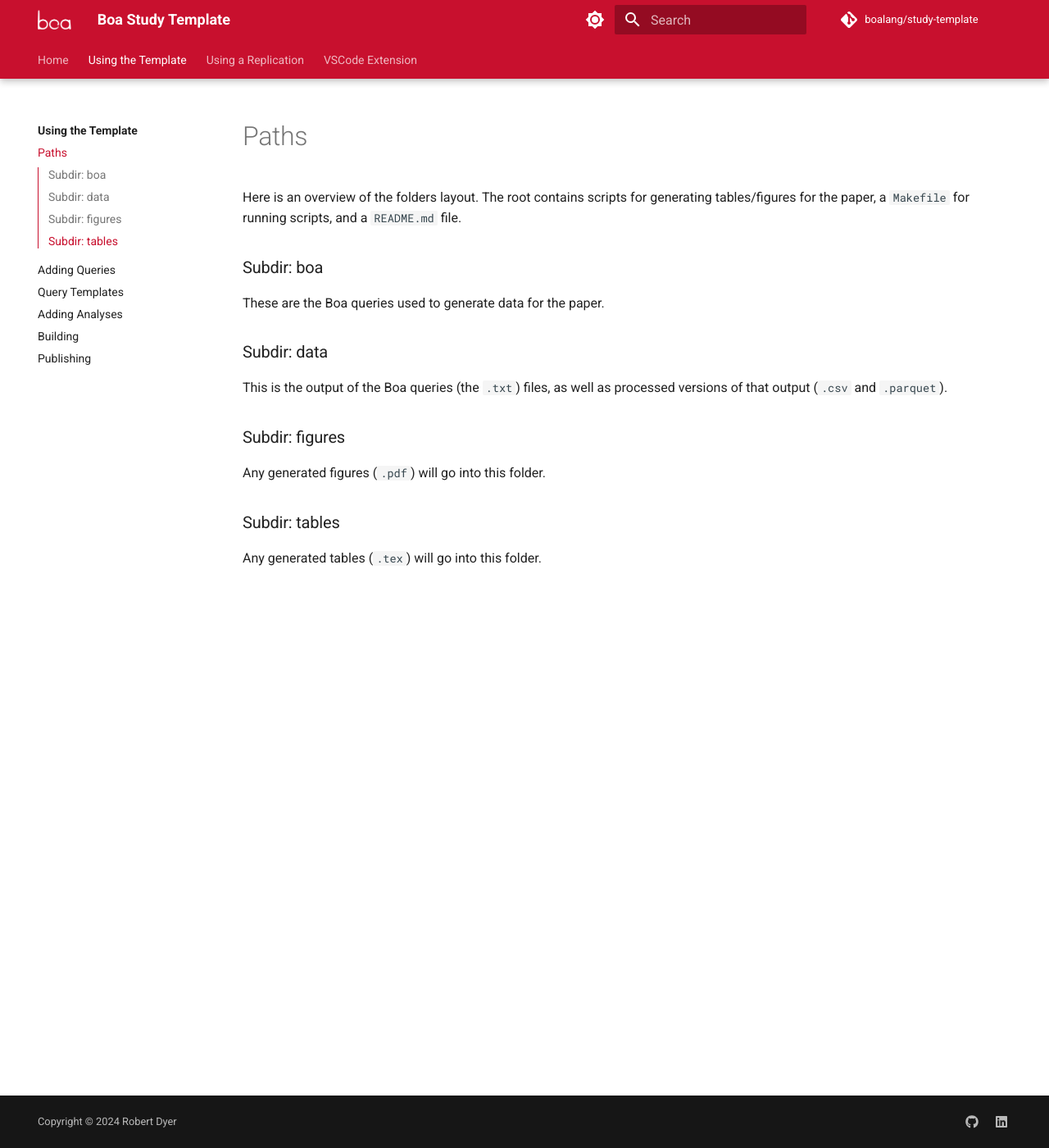
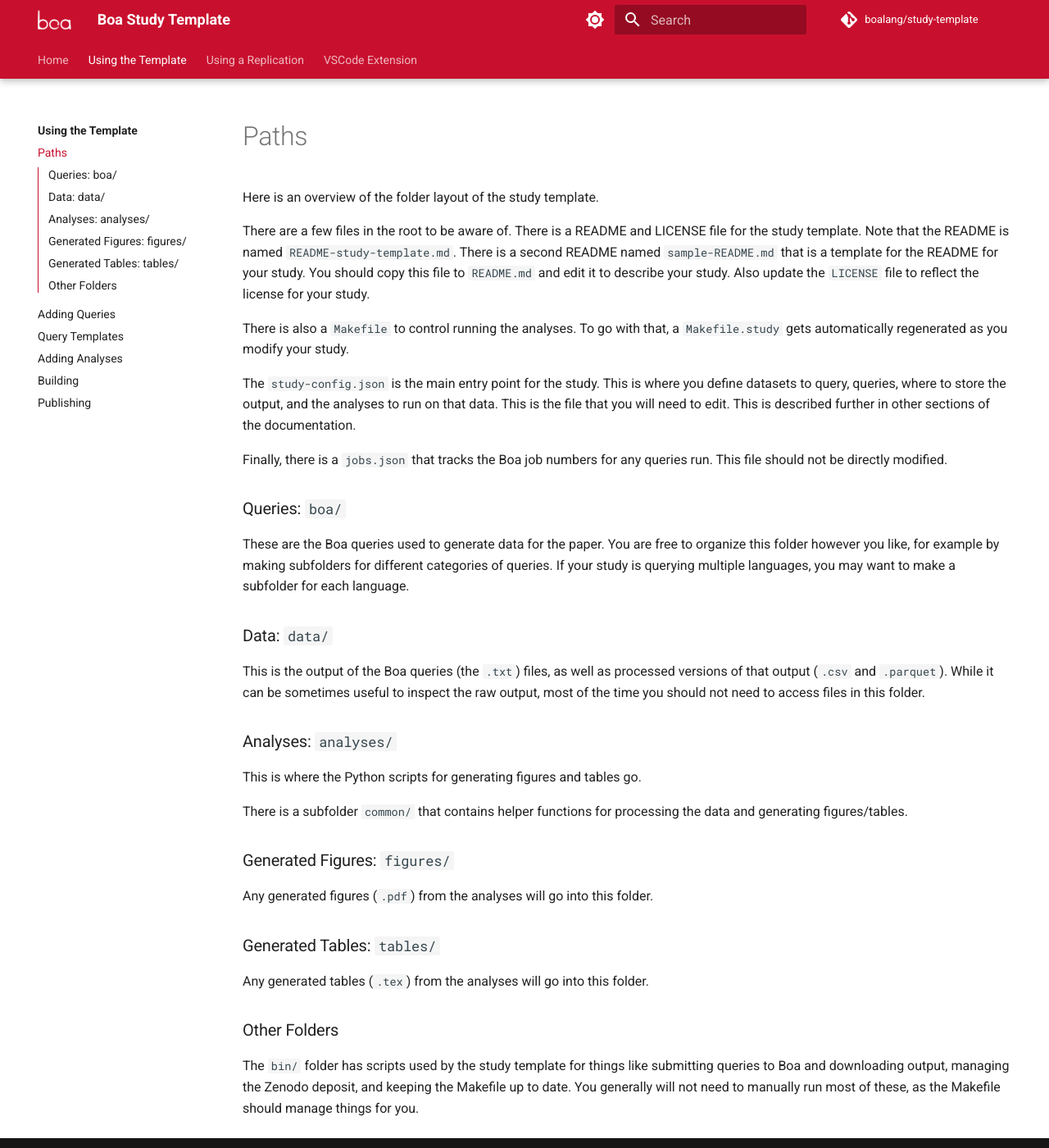
Before and after one commit to boalang/study-template, an MkDocs documentation site: the page built from docs/research/paths.md, in a window 1280 px wide and 1400 px high. Shown: the whole window at 82% size. Built offline with MkDocs 1.6.1 and Material for MkDocs 9.7.7, drawn with Linux system fonts in a browser that asks for light colours; comment, search, counter and statistics services are not loaded; the version menu is left out.

Commit message:
update paths

```diff
--- a/docs/research/paths.md
+++ b/docs/research/paths.md
@@ -1,16 +1,55 @@
-Here is an overview of the folders layout.  The root contains scripts for
-generating tables/figures for the paper, a `Makefile` for running scripts, and
-a `README.md` file.
+Here is an overview of the folder layout of the study template.
 
-### Subdir: boa
-These are the Boa queries used to generate data for the paper.
+There are a few files in the root to be aware of.  There is a README and
+LICENSE file for the study template.  Note that the README is named
+`README-study-template.md`.  There is a second README named `sample-README.md`
+that is a template for the README for your study.  You should copy this file to
+`README.md` and edit it to describe your study.  Also update the `LICENSE` file
+to reflect the license for your study.
 
-### Subdir: data
+There is also a `Makefile` to control running the analyses.  To go with that, a
+`Makefile.study` gets automatically regenerated as you modify your study.
+
+The `study-config.json` is the main entry point for the study.  This is where
+you define datasets to query, queries, where to store the output, and the
+analyses to run on that data.  This is the file that you will need to edit.
+This is described further in other sections of the documentation.
+
+Finally, there is a `jobs.json` that tracks the Boa job numbers for any queries
+run. This file should not be directly modified.
+
+### Queries: `boa/`
+
+These are the Boa queries used to generate data for the paper.  You are free to
+organize this folder however you like, for example by making subfolders for
+different categories of queries.  If your study is querying multiple languages,
+you may want to make a subfolder for each language.
+
+### Data: `data/`
+
 This is the output of the Boa queries (the `.txt`) files, as well as processed
-versions of that output (`.csv` and `.parquet`).
+versions of that output (`.csv` and `.parquet`).  While it can be sometimes
+useful to inspect the raw output, most of the time you should not need to
+access files in this folder.
 
-### Subdir: figures
-Any generated figures (`.pdf`) will go into this folder.
+### Analyses: `analyses/`
 
-### Subdir: tables
-Any generated tables (`.tex`) will go into this folder.
+This is where the Python scripts for generating figures and tables go.
+
+There is a subfolder `common/` that contains helper functions for processing
+the data and generating figures/tables.
+
+### Generated Figures: `figures/`
+
+Any generated figures (`.pdf`) from the analyses will go into this folder.
+
+### Generated Tables: `tables/`
+
+Any generated tables (`.tex`) from the analyses will go into this folder.
+
+### Other Folders
+
+The `bin/` folder has scripts used by the study template for things like
+submitting queries to Boa and downloading output, managing the Zenodo deposit,
+and keeping the Makefile up to date.  You generally will not need to manually
+run most of these, as the Makefile should manage things for you.
```
